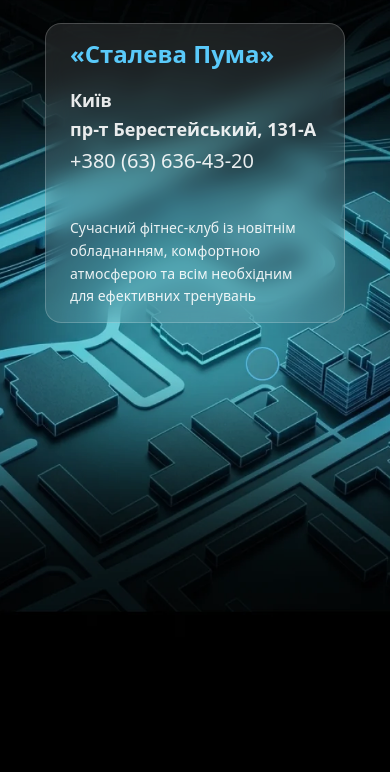
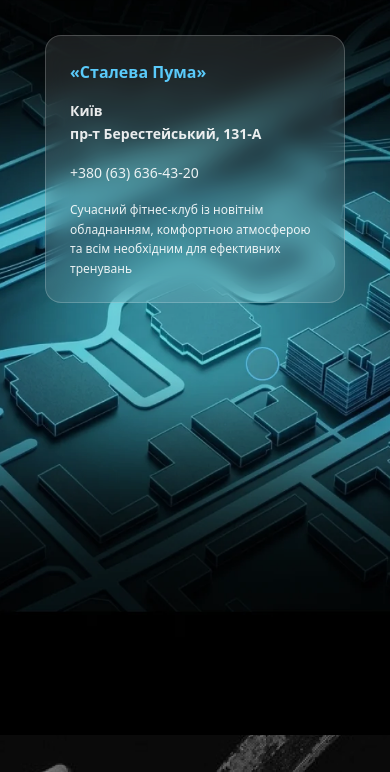
Before and after one commit to JenyaTarasenko/SteellPuma-fitness, a Django app: page / in a window 390 px wide. Shown: the part 5051-5823 px from the top of the page. Run offline with Django 5.2, Linux system fonts and the light colour scheme; some libraries are stand-ins or nearby versions.

Commit message:
home-mobile

```diff
--- a/myshop/shop/templates/shop/product/home.html
+++ b/myshop/shop/templates/shop/product/home.html
@@ -592,46 +592,45 @@
     </div>
 
 </section>
-<section class="block sm:hidden relative min-h-screen bg-cover bg-center mb-10"
+
+<section class="block sm:hidden relative min-h-screen bg-cover bg-center"
   style="background-image: url('/static/image/immap-mob.webp');">
   <!-- затемнение -->
   <div class="absolute inset-0 bg-black/10"></div>
   <!-- контейнер -->
-    <div class="relative z-10 flex flex-col items-center gap-6">
+    <div class="relative z-10 flex flex-col items-center gap-4">
 
         <!-- логотип -->
         <img src="{% static 'image/logo.svg' %}"
              alt="Сталева Пума"
-             class="w-36 hover:scale-105 transition">
+             class="w-36">
 
         <!-- карточка -->
         <a href="https://maps.google.com/?q=м.+Київ,+пр-т+Берестейський,+131-А" target="_blank">
-            <div class="w-[300px] h-[300px]
-                        hover:scale-105 transition
+            <div class="w-[300px] py-6
                         bg-white/10
                         backdrop-blur-md
                         border border-white/20
                         rounded-2xl
                         p-6
                         flex flex-col
-                        justify-center">
+                        justify-center gap-4 mt-5">
 
-                <h2 class="text-2xl font-bold text-[#5ACAFA] mb-4">
+                <h2 class="text-md font-bold text-[#5ACAFA]">
                     «Сталева Пума»
                 </h2>
 
-                <p class="text-white/90 text-lg leading-relaxed font-bold">
+                <p class="text-white/90 text-sm leading-relaxed font-bold">
                     Київ<br>пр-т Берестейський, 131-А
                 </p>
 
-                <p class="text-white/90 text-xl leading-relaxed font-light">
+                <p class="text-white/90 text-sm leading-relaxed font-light">
                     +380 (63) 636-43-20
                 </p>
 
-                <p class="text-white/90 text-sm leading-relaxed mt-10">
+                <p class="text-white/90 text-xs leading-relaxed">
                     Сучасний фітнес-клуб із новітнім обладнанням, комфортною атмосферою та всім необхідним для ефективних тренувань
                 </p>
-
             </div>
         </a>
 
```
